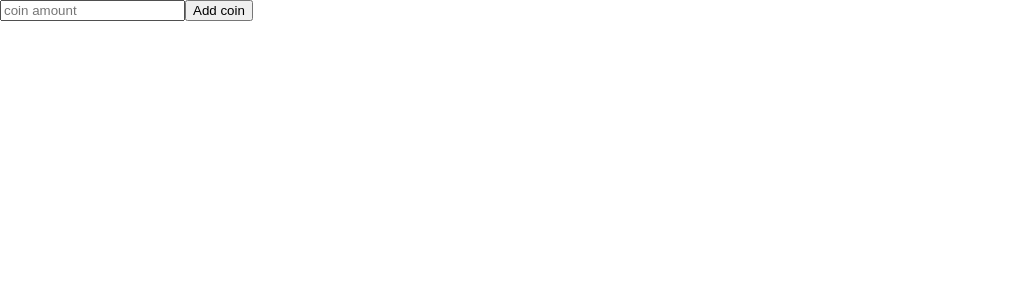
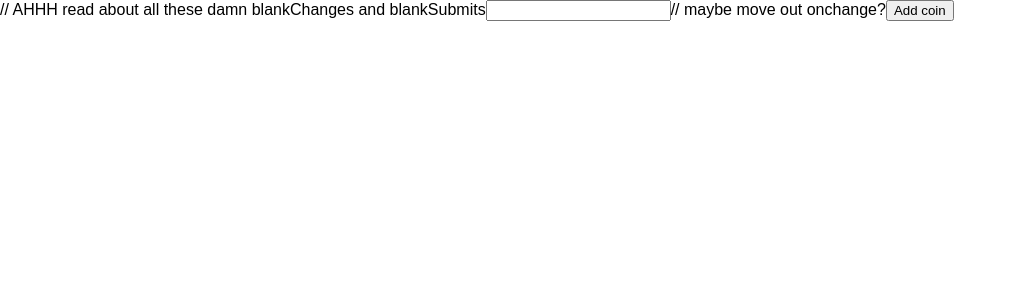
Before and after one commit to foxed/cryptfolio, a React (Create React App) app: page / in a window 1280 px wide. Shown: the top 300 px of the page, without its empty margins (0-1017 px from the left). Built offline with nearby package versions, Linux system fonts and the light colour scheme.

Commit message:
some refactoring..or the opposite of refactoring.. added axios, thought i needed it..tbd

```diff
--- a/package.json
+++ b/package.json
@@ -3,6 +3,7 @@
   "version": "0.1.0",
   "private": true,
   "dependencies": {
+    "axios": "^0.18.0",
     "chart.js": "^2.7.1",
     "react": "^16.2.0",
     "react-dom": "^16.2.0",
--- a/src/pie.js
+++ b/src/pie.js
@@ -1,25 +1,55 @@
 import React from 'react';
+import axios from 'axios';
 import PropTypes from 'prop-types';
 import { PieChart, Pie, Tooltip } from 'recharts';
 
 const data00 = [{name: "one", value: 400}, {name: "two", value: 600}];
 
+const Slice = (props) => {
+	return (
+		<div style={{margin: '2em', marginLeft: 400}}>
+			<div>
+			{props.name}
+			</div>
+			<div>
+			{props.amount}
+		  </div>
+		</div>
+	)
+};
+
+const SliceList = (props) => {
+	return (
+	  <div>
+		  {props.slices.map(slice => <Slice {...slice} />)}
+		</div>
+	);
+}
+
+
 class Form extends React.Component {
-	state = { coinAmount: '' }
+	constructor() {
+		super(); // not sure this is needed, read up more on super constructor
+		this.state = {
+			coinAmount: ''
+		}; // is this handling the right data?
+	}
+
+  state = { coinAmount: '' }
   handleSubmit = (event) => {
 		event.preventDefault();
-		console.log(this.state.coinAmount);
 		this.props.onSubmit();
-	};
+		const { coinAmount } = this.state //is this handling the right data?
+	}
 
 	render() {
 		return (
-			<form onSubmit={this.handleSubmit}>
+			<form onSubmit={this.handleSubmit}> // AHHH read about all these damn blankChanges and blankSubmits
 				<input type="text"
 			   value={this.state.coinAmount}
-				 onChange={(event) => this.setState({ coinAmount: event.target.value })}
-		     placeholder="coin amount" />
-				<button type="submit">Add coin</button>
+				 onChange={(event) => this.setState ({ coinAmount: event.target.value })} />
+				// maybe move out onchange?
+ 			<button type="submit">Add coin</button>
 		  </form>
 		);
 	}
@@ -41,6 +71,7 @@ class TestPie extends React.Component {
 			<div>
 			  <div>
 				  <Form onSubmit={this.addNewSlice} />
+				  <SliceList slices={this.state.slices} />
 			  </div>
 			  <div>
           <PieChart width={800} height={400}>
```
Also changed, not shown: 1 other file (tests, documents, lock files or other folders).
